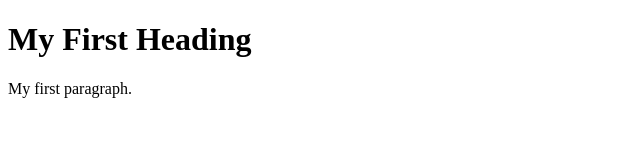
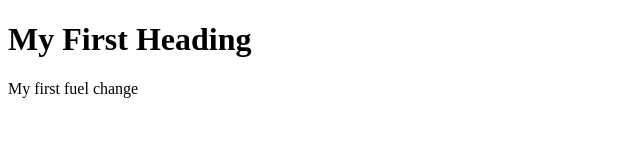
Before and after one commit to Purushotham9676/testing-multi-service-webhook-trigger, a plain HTML site: page fuel-service/index.html in a window 1280 px wide. Shown: the full height of the page, 0-640 px from the left. Drawn offline with Linux system fonts and the light colour scheme.

Commit message:
fuel service changed

```diff
--- a/fuel-service/index.html
+++ b/fuel-service/index.html
@@ -3,7 +3,7 @@
 <body>
 
 <h1>My First Heading</h1>
-<p>My first paragraph.</p>
+<p>My first fuel change</p>
 
 </body>
 </html>
```
